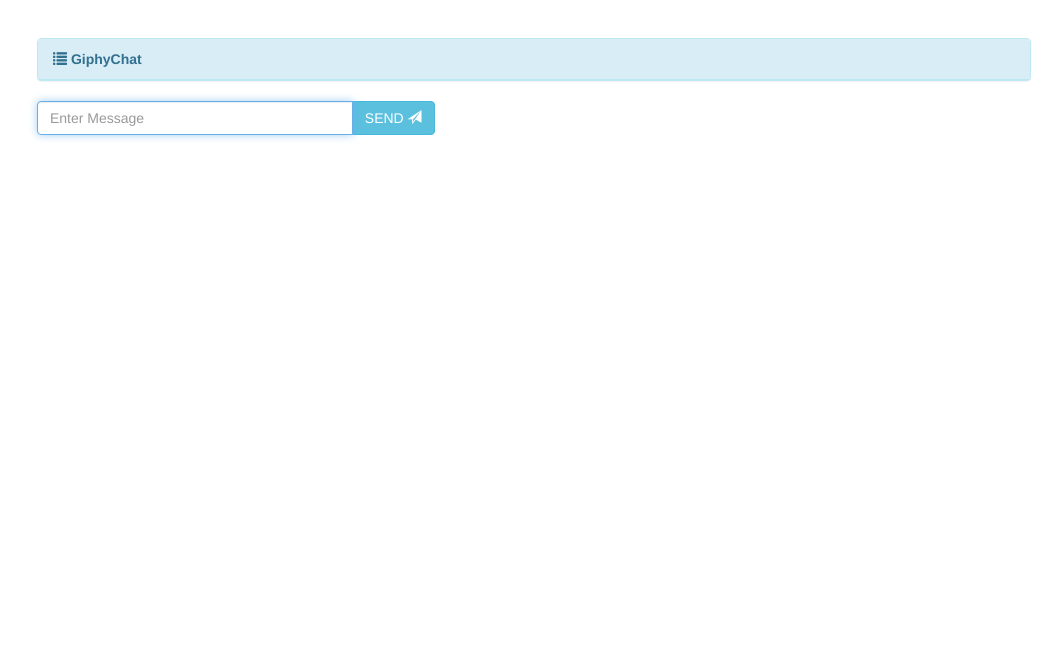
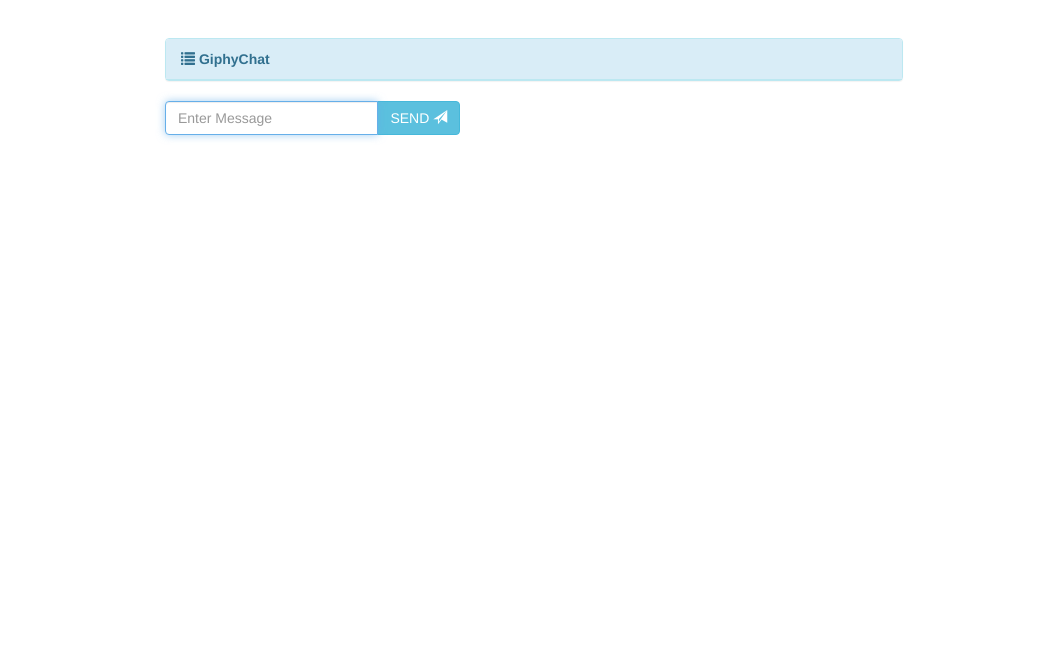
Before and after one commit to keugnu/hackutd18, a Flask app: page / in a window 1280 px wide. Shown: the top 660 px of the page, without its empty margins (106-1168 px from the left). Run offline with Flask 2, Linux system fonts and the light colour scheme; some libraries are stand-ins or nearby versions.

Commit message:
resize chat container

```diff
--- a/templates/chat.html
+++ b/templates/chat.html
@@ -101,7 +101,7 @@
 
   <style type="text/css">
     .container {
-      max-width: 80%;
+      max-width: 60%;
       margin: 3% auto;
 /*      border: solid 1px #ccc; */
       border-radius: 1vh;
```
